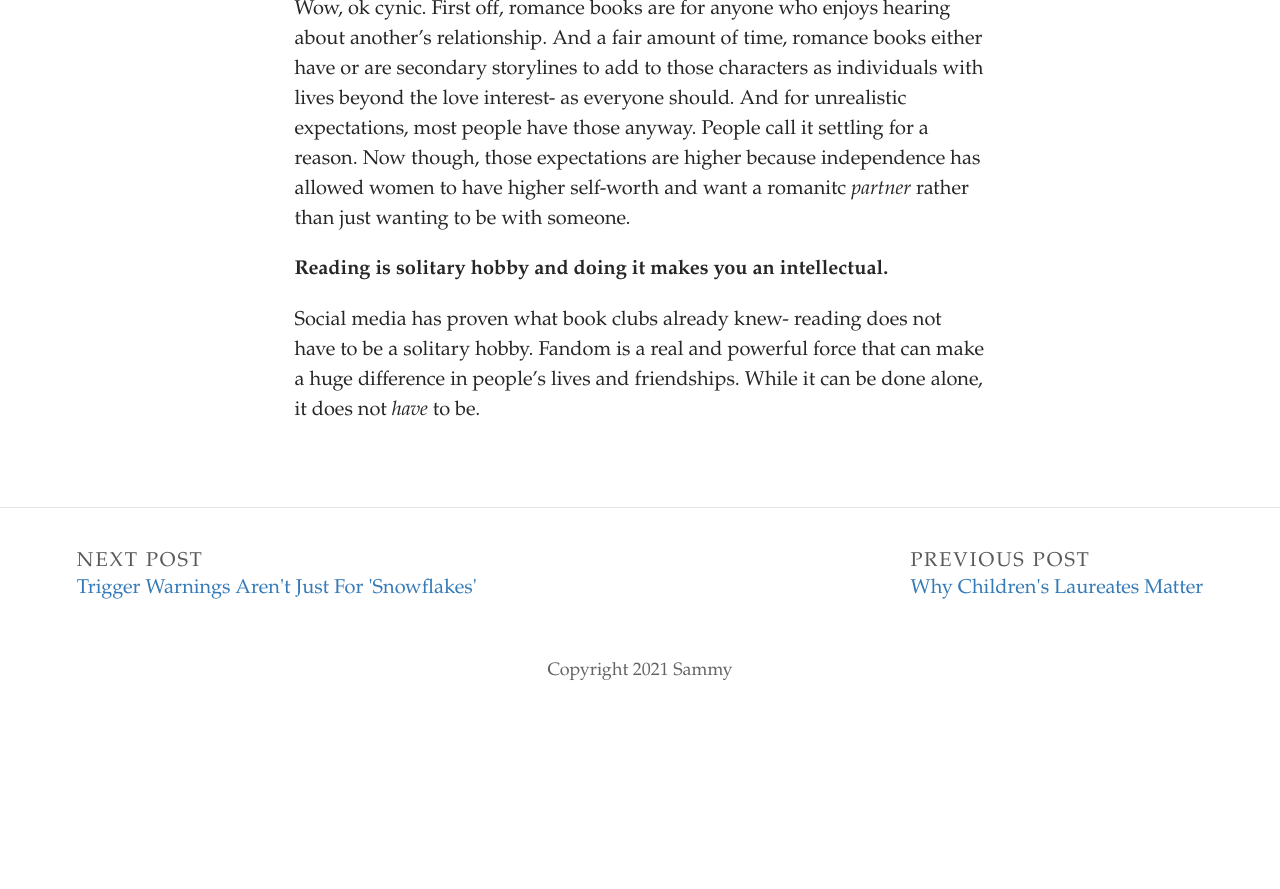
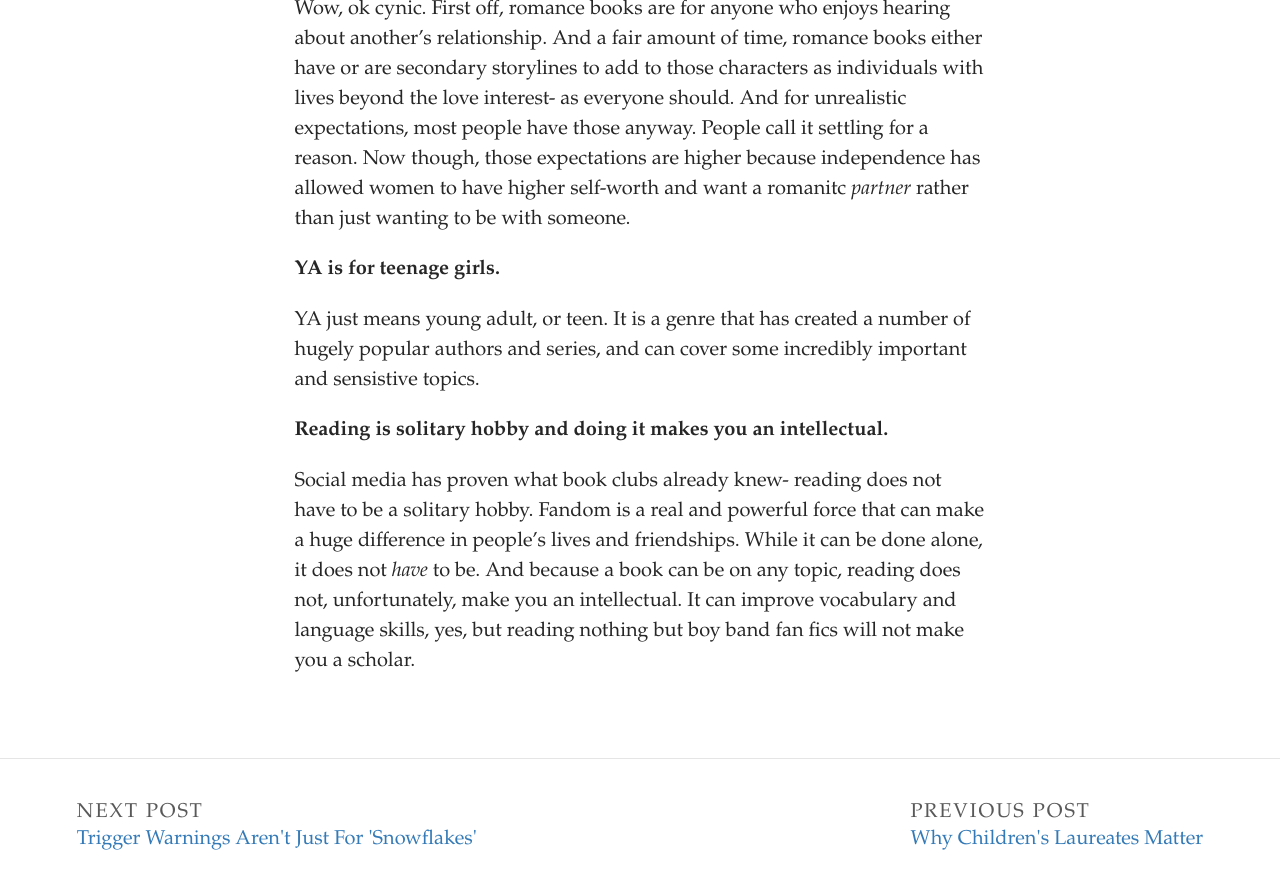
Before and after one commit to SammySpinsAYarn/Blog, a Jekyll site: the page built from _posts/2023-11-18-genre-fiction-stereotypes-and-why-theyre-ridiculous.md, in a window 1280 px wide and 900 px high, scrolled down 1812 px. Shown: the top 889 px of the window. Built offline with Jekyll 4.4.1, drawn with Linux system fonts in a browser that asks for light colours; some web fonts are replaced; before the commit the page ends 2528 px from its top, so only the background shows below that.

Commit message:
Update Post “2023-11-18-genre-fiction-stereotypes-and-why-theyre-ridiculous”

```diff
--- a/_posts/2023-11-18-genre-fiction-stereotypes-and-why-theyre-ridiculous.md
+++ b/_posts/2023-11-18-genre-fiction-stereotypes-and-why-theyre-ridiculous.md
@@ -31,6 +31,10 @@ A﻿s previously discussed, audiobooks are real books, so still count as 'readin
 
 W﻿ow, ok cynic. First off, romance books are for anyone who enjoys hearing about another's relationship. And a fair amount of time, romance books either have or are secondary storylines to add to those characters as individuals with lives beyond the love interest- as everyone should. And for unrealistic expectations, most people have those anyway. People call it settling for a reason. Now though, those expectations are higher because independence has allowed women to have higher self-worth and want a romanitc *partner* rather than just wanting to be with someone.
 
+**Y﻿A is for teenage girls.**
+
+Y﻿A just means young adult, or teen. It is a genre that has created a number of hugely popular authors and series, and can cover some incredibly important and sensistive topics.
+
 **R﻿eading is solitary hobby and doing it makes you an intellectual.**
 
-S﻿ocial media has proven what book clubs already knew- reading does not have to be a solitary hobby. Fandom is a real and powerful force that can make a huge difference in people's lives and friendships. While it can be done alone, it does not *have* to be.
+S﻿ocial media has proven what book clubs already knew- reading does not have to be a solitary hobby. Fandom is a real and powerful force that can make a huge difference in people's lives and friendships. While it can be done alone, it does not *have* to be. And because a book can be on any topic, reading does not, unfortunately, make you an intellectual. It can improve vocabulary and language skills, yes, but reading nothing but boy band fan fics will not make you a scholar.
```
